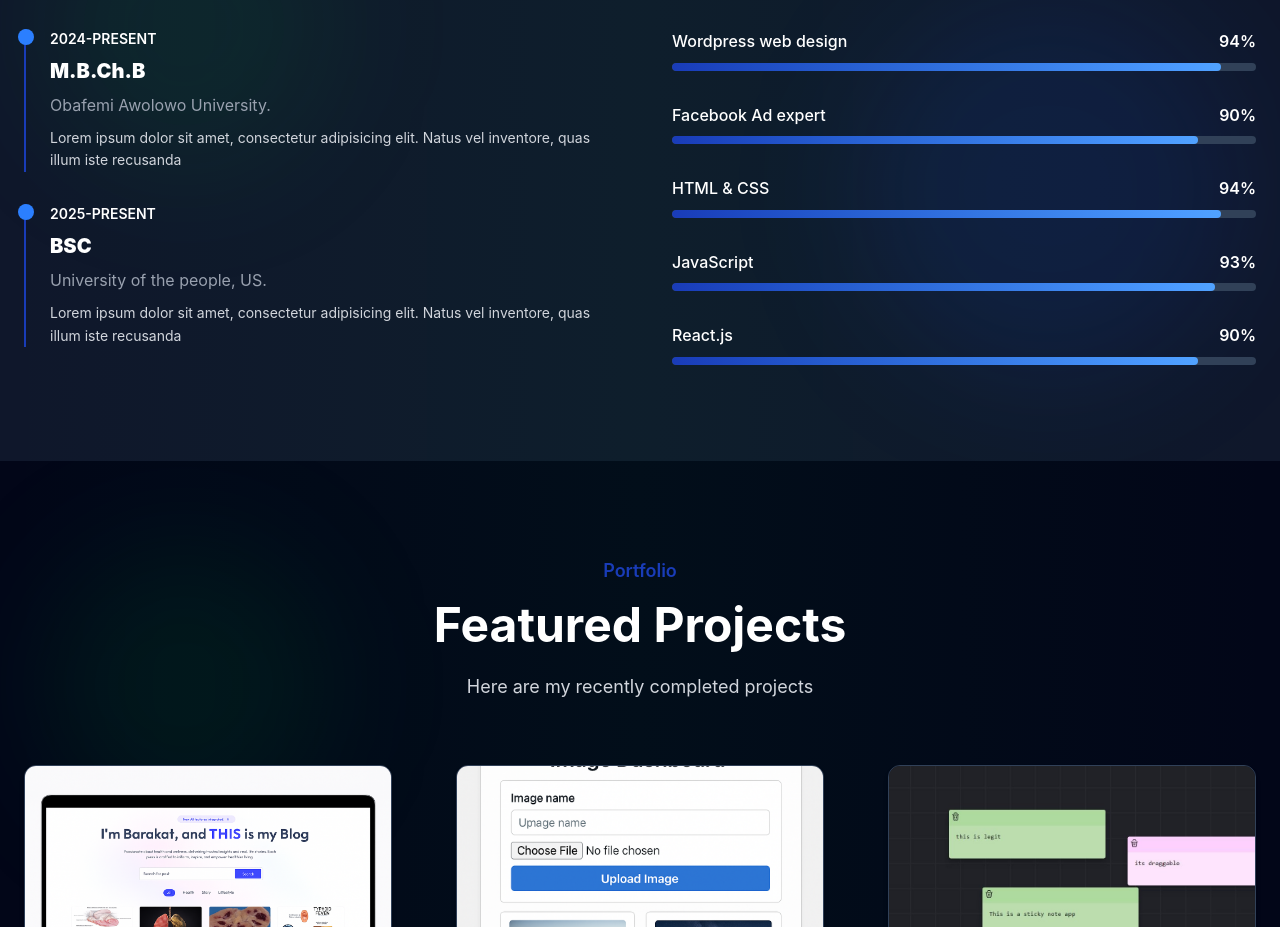
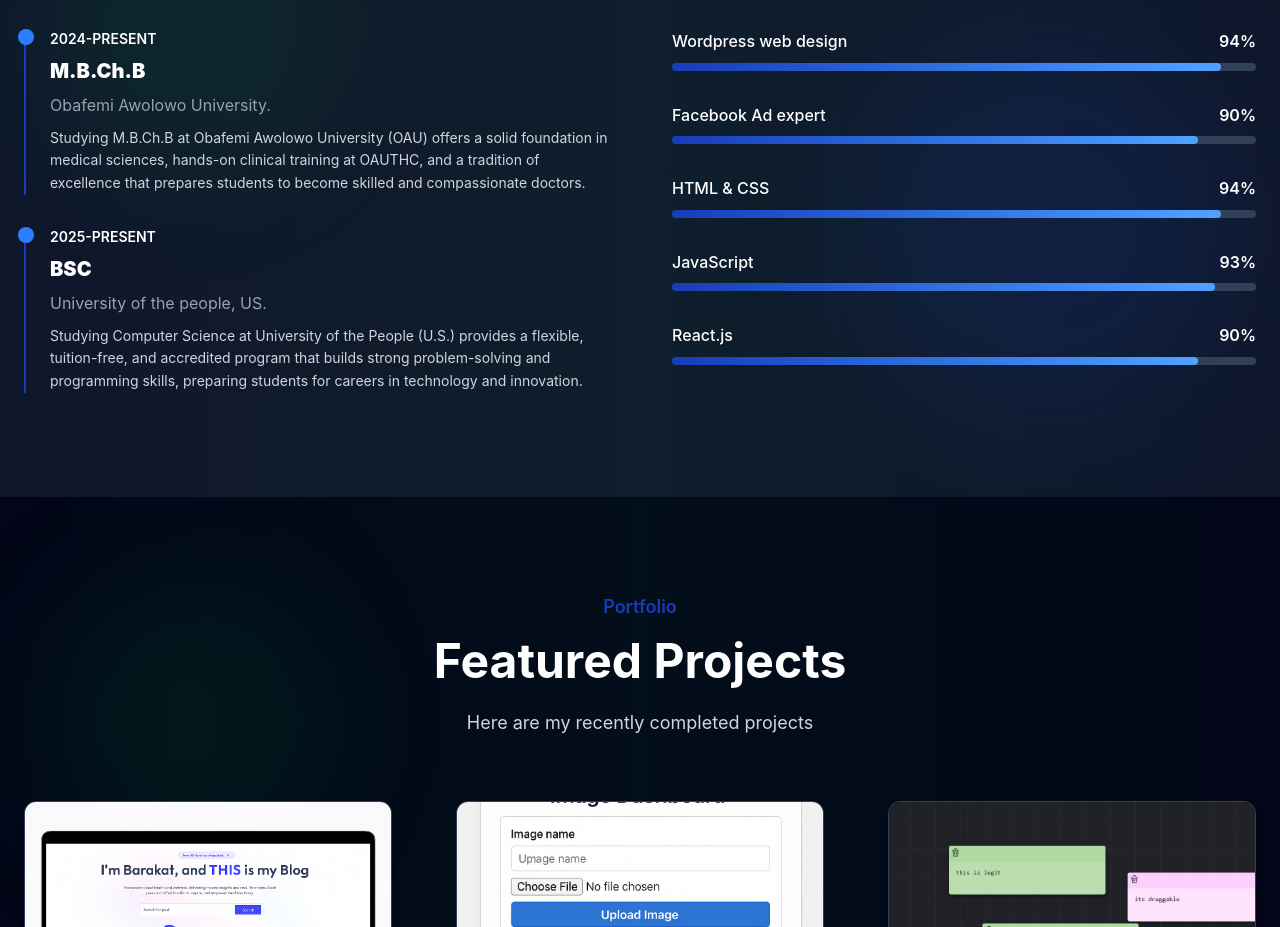
Before and after one commit to FrankAnuom/Neo, a React (Vite) app: page / in a window 1280 px wide. Shown: the part 1860-2787 px from the top of the page. Built offline with nearby package versions, Linux system fonts and the light colour scheme.

Commit message:
thats all

```diff
--- a/src/components/Skills.jsx
+++ b/src/components/Skills.jsx
@@ -40,14 +40,14 @@ function Skills() {
       title: "M.B.Ch.B",
       institution: "Obafemi Awolowo University.",
       description:
-        "Lorem ipsum dolor sit amet, consectetur adipisicing elit. Natus vel inventore, quas illum iste recusanda",
+        "Studying M.B.Ch.B at Obafemi Awolowo University (OAU) offers a solid foundation in medical sciences, hands-on clinical training at OAUTHC, and a tradition of excellence that prepares students to become skilled and compassionate doctors.",
     },
     {
       year: "2025-PRESENT",
       title: "BSC",
       institution: "University of the people, US.",
       description:
-        "Lorem ipsum dolor sit amet, consectetur adipisicing elit. Natus vel inventore, quas illum iste recusanda",
+        "Studying Computer Science at University of the People (U.S.) provides a flexible, tuition-free, and accredited program that builds strong problem-solving and programming skills, preparing students for careers in technology and innovation.",
     },
   ];
 
```
